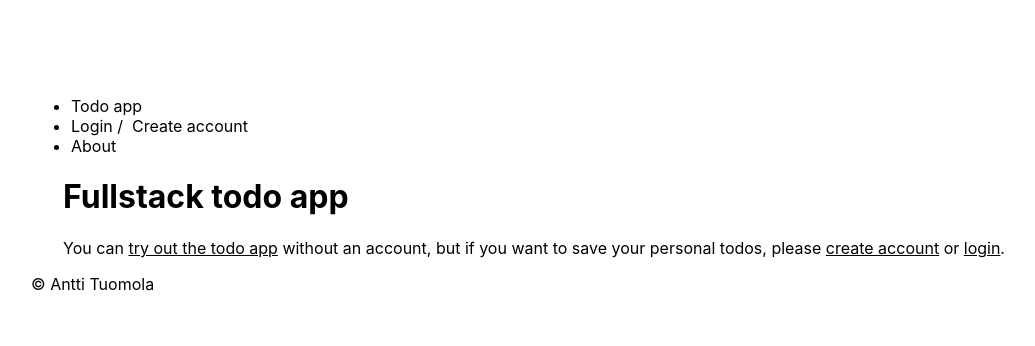
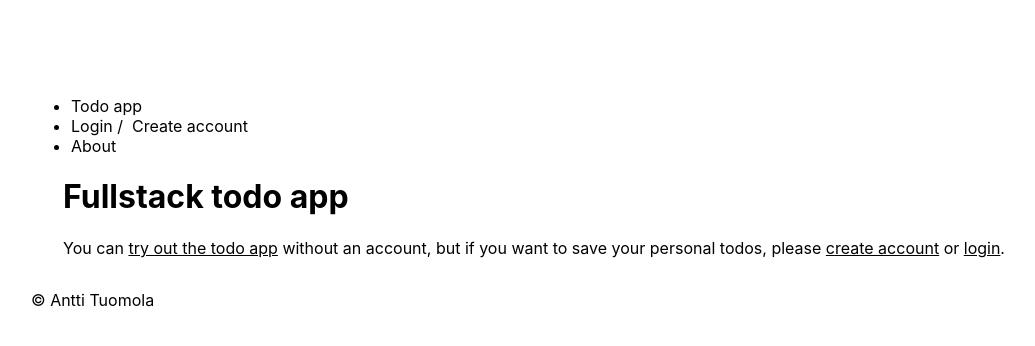
Before and after one commit to anttituomola/fullstack-todo, a Next.js app: page / in a window 1280 px wide. Shown: the top 346 px of the page, without its empty margins (65-1100 px from the left). Built offline with nearby package versions, Linux system fonts and the light colour scheme; no server answers.

Commit message:
footer link

```diff
--- a/components/layout/Footer.js
+++ b/components/layout/Footer.js
@@ -1,7 +1,7 @@
 
 const Footer = () => {
   return (
-    <div className="footer">© Antti Tuomola</div>
+    <div className="footer">© <a href="https://anttituomola.fi" target="_blank" rel="noreferrer">Antti Tuomola</a></div>
   )
 }
 
--- a/styles/globals.css
+++ b/styles/globals.css
@@ -66,3 +66,7 @@ p > a, p > span {
   cursor: pointer;
   text-decoration: underline;
 }
+
+.footer {
+  margin-top: 2em;
+}
```
